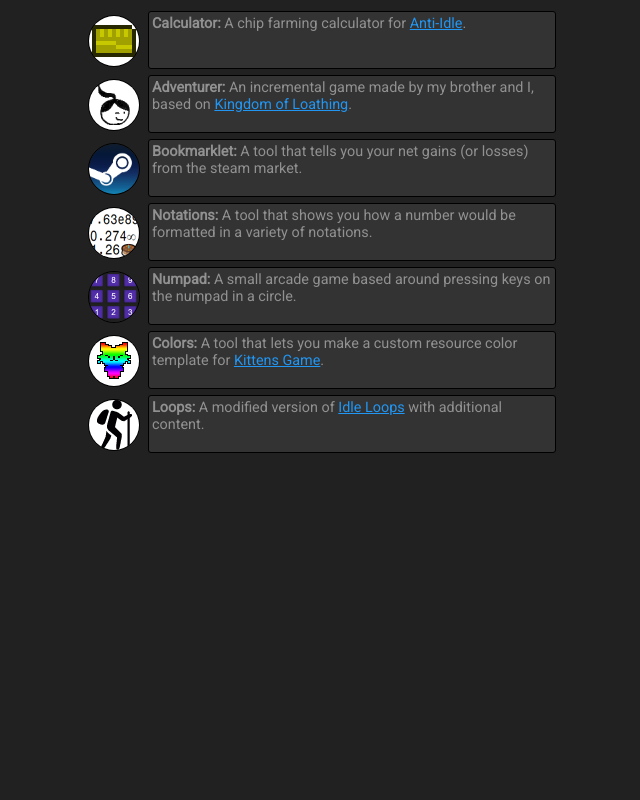
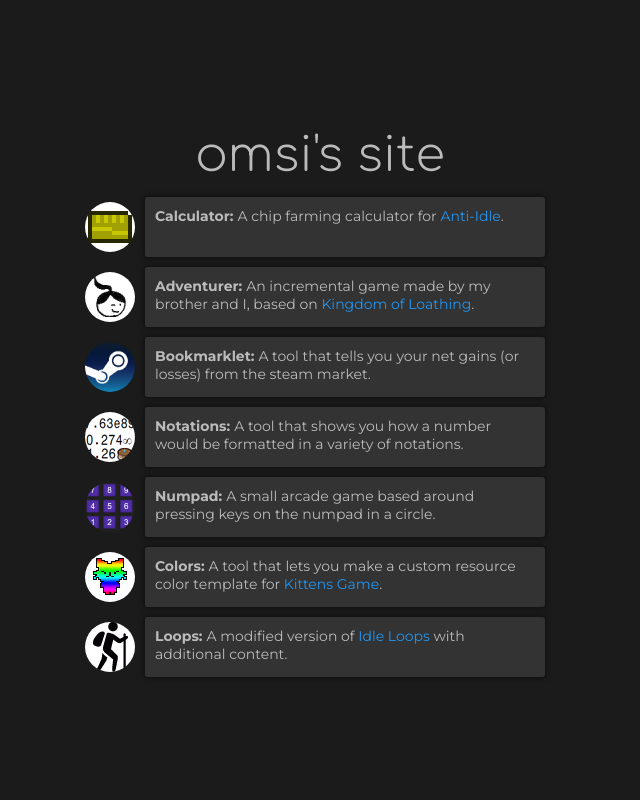
Before and after one commit to omsi6/omsi6.github.io, a PHP site: page / in a window 1280 px wide. Shown: the whole page, without its empty margins (320-960 px from the left). Run offline with PHP 8.4, Linux system fonts and the light colour scheme.

Commit message:
Update main site's design

```diff
--- a/calculator/static/css/main.5257df74.css
+++ b/calculator/static/css/main.5257df74.css
@@ -1,2 +1,2 @@
-@font-face{font-family:Maiandra GD;font-weight:400;src:url(/calculator/static/media/Maiandra-GD-Regular.0141df8c.ttf)}*{-webkit-box-sizing:border-box;box-sizing:border-box;margin:0;padding:0}body,html{font-family:Maiandra GD;background-color:#212121;color:#fff;position:relative}a{color:#a8a7a8;text-decoration:none}a:active,a:hover{text-decoration:underline}.App{padding:8px}.footer{font-family:inherit;font-size:inherit;padding:0}.button{color:#fff;padding:5px;background:#512da8;border-radius:5px;-webkit-box-shadow:0 0 20px 1px rgba(0,0,0,.2);box-shadow:0 0 20px 1px rgba(0,0,0,.2);-webkit-transition:all .2s ease;-o-transition:all .2s ease;transition:all .2s ease}.button:active,.button:hover{background:#5e35b1;-webkit-box-shadow:0 0 20px 5px rgba(0,0,0,.5);box-shadow:0 0 20px 5px rgba(0,0,0,.5);text-decoration:none}.Form .columns{display:-ms-flexbox;display:flex;margin-bottom:20px}.Form .column{margin-right:10px}.Form .canvas{-ms-flex:1 1 0%;flex:1 1 0%}.Form input{-webkit-box-shadow:inset 0 0 4px 0 rgba(0,0,0,.5);box-shadow:inset 0 0 4px 0 rgba(0,0,0,.5);background-color:#424242;border:1px solid #000;color:#fff;display:block;margin-bottom:4px;padding-left:4px}
+@font-face{font-family:Maiandra GD;font-weight:400;src:url(/calculator/static/media/Maiandra-GD-Regular.0141df8c.ttf)}*{-webkit-box-sizing:border-box;box-sizing:border-box;margin:0;padding:0}body,html{font-family:Maiandra GD;background-color:#1b1b1b;color:#fff;position:relative}a{color:#a8a7a8;text-decoration:none}a:active,a:hover{text-decoration:underline}.App{padding:8px}.footer{font-family:inherit;font-size:inherit;padding:0}.button{color:#fff;padding:5px;background:#512da8;border-radius:5px;-webkit-box-shadow:0 0 20px 1px rgba(0,0,0,.2);box-shadow:0 0 20px 1px rgba(0,0,0,.2);-webkit-transition:all .2s ease;-o-transition:all .2s ease;transition:all .2s ease}.button:active,.button:hover{background:#5e35b1;-webkit-box-shadow:0 0 20px 5px rgba(0,0,0,.5);box-shadow:0 0 20px 5px rgba(0,0,0,.5);text-decoration:none}.Form .columns{display:-ms-flexbox;display:flex;margin-bottom:20px}.Form .column{margin-right:10px}.Form .canvas{-ms-flex:1 1 0%;flex:1 1 0%}.Form input{-webkit-box-shadow:inset 0 0 4px 0 rgba(0,0,0,.5);box-shadow:inset 0 0 4px 0 rgba(0,0,0,.5);background-color:#424242;border:1px solid #000;color:#fff;display:block;margin-bottom:4px;padding-left:4px}
 /*# sourceMappingURL=main.5257df74.css.map*/
--- a/index.css
+++ b/index.css
@@ -1,30 +1,41 @@
-body {
-    background-color: #212121;
-    color: #919191;
-    font-family: 'Roboto', sans-serif;
-    font-size: 0.9rem;
+* {
+    box-sizing: border-box;
+    margin: 0;
+    padding: 0;
 }
 
-.specialA {
-    width: 50px;
-    height: 50px;
-    margin: 4px;
-    border-radius: 50%;
-    padding: 3px;
+body {
+    background-color: #1b1b1b;
+    color: #bbb;
+    font-family: "Montserrat", sans-serif;
+    font-size: 14px;
 }
 
 a {
     color: #2196F3;
+    text-decoration: none;
 }
 
 a:visited {
     color: #673AB7;
 }
 
+.title {
+    font-family: "Comfortaa";
+    font-size: 3rem;
+    margin: 10px 0;
+}
+
 .flex-container {
     display: flex;
     align-content: space-between;
     justify-content: center;
+    align-items: center;
+}
+
+.main-container {
+    flex-direction: column;
+    min-height: 100%;
 }
 
 .icon {
@@ -32,8 +43,6 @@ a:visited {
     height: 50px;
     border-radius: 50%;
     transition: all 0.2s ease;
-    border: 1px solid black;
-    user-drag: none;
     user-select: none;
     -moz-user-select: none;
     -webkit-user-drag: none;
@@ -45,71 +54,17 @@ a:visited {
     transform: rotate(10deg) scale(1.1);
 }
 
+.link {
+    display: flex;
+    align-items: center;
+}
+
 .textbox {
-    border: 1px solid black;
+    box-shadow: 0px 0px 5px 1px rgba(0, 0, 0, 0.5);
     border-radius: 3px;
-    padding: 3px;
-    margin: 3px;
+    padding: 10px;
+    margin: 5px 10px;
     width: 400px;
-    height: 50px;
+    min-height: 60px;
     background: #333;
 }
-
-[ach-tooltip] {
-    position: relative;
-    z-index: 2;
-}
-
-[ach-tooltip]:before,
-[ach-tooltip]:after {
-    visibility: hidden;
-    -ms-filter: "progid:DXImageTransform.Microsoft.Alpha(Opacity=0)";
-    filter: progid: DXImageTransform.Microsoft.Alpha(Opacity=0);
-    opacity: 0;
-    pointer-events: none;
-}
-
-[ach-tooltip]:before {
-    position: absolute;
-    bottom: 100%;
-    left: 50%;
-    margin-bottom: 5px;
-    margin-left: -80px;
-    padding: 7px;
-    width: 160px;
-    -webkit-border-radius: 3px;
-    -moz-border-radius: 3px;
-    border-radius: 3px;
-    background-color: #000;
-    background-color: hsla(0, 0%, 5%, 0.9);
-    color: #fff;
-    content: attr(ach-tooltip);
-    text-align: center;
-    font-size: 14px;
-    line-height: 1.2;
-    transition-duration: .5s;
-}
-
-[ach-tooltip]:after {
-    position: absolute;
-    bottom: 100%;
-    left: 50%;
-    margin-left: -5px;
-    width: 0;
-    border-top: 5px solid #000;
-    border-top: 5px solid hsla(0, 0%, 5%, 0.9);
-    border-right: 5px solid transparent;
-    border-left: 5px solid transparent;
-    content: " ";
-    font-size: 0;
-    line-height: 0;
-    transition-duration: .5s;
-}
-
-[ach-tooltip]:hover:before,
-[ach-tooltip]:hover:after {
-    visibility: visible;
-    -ms-filter: "progid:DXImageTransform.Microsoft.Alpha(Opacity=100)";
-    filter: progid: DXImageTransform.Microsoft.Alpha(Opacity=100);
-    opacity: 1;
-}
--- a/index.html
+++ b/index.html
@@ -1,29 +1,42 @@
 <html>
     <head>
         <title>Omsi</title>
-        <link rel='shortcut icon' href='favicon.ico' type='image/x-icon' />
-        <link href="https://fonts.googleapis.com/css?family=Roboto" rel="stylesheet">
+        <link rel="shortcut icon" href="favicon.ico" />
+        <link href="https://fonts.googleapis.com/css?family=Montserrat:400,700|Comfortaa:300" rel="stylesheet">
         <link rel="stylesheet" href="index.css"/>
     </head>
     <body>
-        <div class="flex-container" style="flex-direction: row;">
+        <div class="flex-container main-container">
+            <p class="title">omsi's site</p>
             <div class="flex-container" style="flex-direction: column;">
-                <a class="specialA" href="/calculator"><img src="assets/calculator-icon.png" class="icon" id="image"></a>
-                <a class="specialA" href="/adventurer"><img src="assets/kol-icon.png" class="icon" id="image2"></a>
-                <a class="specialA" href="/bookmarklet"><img src="assets/steam-icon.png" class="icon" id="image3"></a>
-                <a class="specialA" href="/notations"><img src="assets/notations-icon.png" class="icon" id="image4"></a>
-                <a class="specialA" href="/numpad"><img src="assets/numpad-icon.png" class="icon" id="image5"></a>
-                <a class="specialA" href="/colors"><img src="assets/colors-icon.png" class="icon" id="image6"></a>
-                <a class="specialA" href="/loops"><img src="assets/loops-icon.png" class="icon" id="image7"></a>
+                <div class="link">
+                    <a href="/calculator"><img src="assets/calculator-icon.png" class="icon"></a>
+                    <div class="textbox"><b>Calculator: </b>A chip farming calculator for <a href="http://www.kongregate.com/games/tukkun/anti-idle-the-game">Anti-Idle</a>.</div>
                 </div>
-            <div class="flex-container" style="flex-direction: column;">
-                <div class="textbox"><b>Calculator: </b>A chip farming calculator for <a href="http://www.kongregate.com/games/tukkun/anti-idle-the-game">Anti-Idle</a>.</div>
+                <div class="link">
+                    <a href="/adventurer"><img src="assets/kol-icon.png" class="icon"></a>
                     <div class="textbox"><b>Adventurer: </b>An incremental game made by my brother and I, based on <a href="https://www.kingdomofloathing.com">Kingdom of Loathing</a>.</div>
+                </div>
+                <div class="link">
+                    <a href="/bookmarklet"><img src="assets/steam-icon.png" class="icon"></a>
                     <div class="textbox"><b>Bookmarklet: </b>A tool that tells you your net gains (or losses) from the steam market.</div>
+                </div>
+                <div class="link">
+                    <a href="/notations"><img src="assets/notations-icon.png" class="icon"></a>
                     <div class="textbox"><b>Notations: </b>A tool that shows you how a number would be formatted in a variety of notations.</div>
+                </div>
+                <div class="link">
+                    <a href="/numpad"><img src="assets/numpad-icon.png" class="icon"></a>
                     <div class="textbox"><b>Numpad: </b>A small arcade game based around pressing keys on the numpad in a circle.</div>
+                </div>
+                <div class="link">
+                    <a href="/colors"><img src="assets/colors-icon.png" class="icon"></a>
                   <div class="textbox"><b>Colors: </b>A tool that lets you make a custom resource color template for <a href="http://bloodrizer.ru/games/kittens/#">Kittens Game</a>.</div>
+                </div>
+                <div class="link">
+                    <a href="/loops"><img src="assets/loops-icon.png" class="icon"></a>
                    <div class="textbox"><b>Loops: </b>A modified version of <a href="http://stopsign.github.io/idleLoops/">Idle Loops</a> with additional content.</div>
+                </div>
             </div>
         </div>
     </body>
```
Also changed, not shown: index.js (added). Lines whose indentation alone changed are shown as unchanged.
